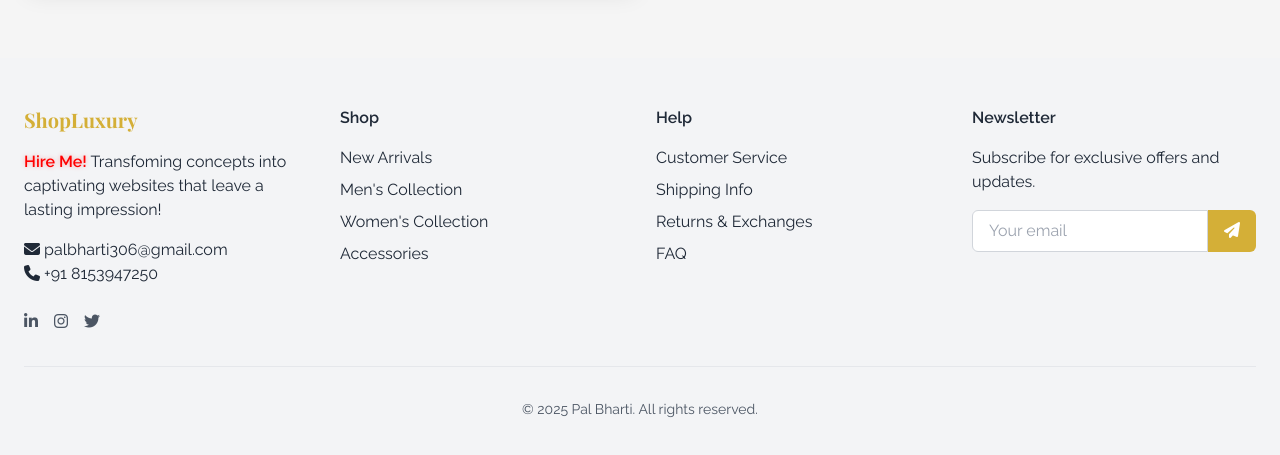
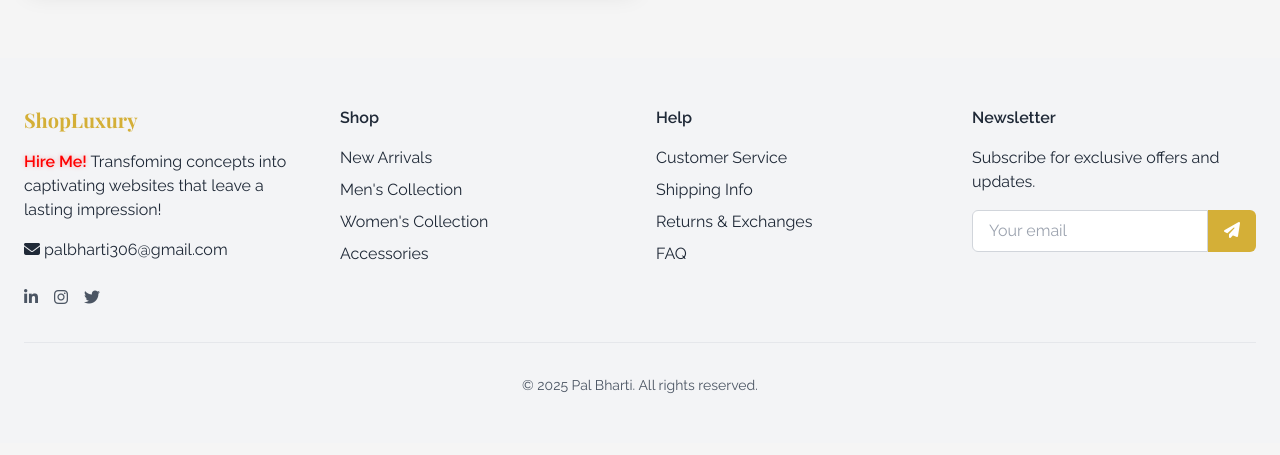
Before and after one commit to bharti1209/ShopLuxury, a plain HTML site: page index.html in a window 1280 px wide. Shown: the part 2326-2781 px from the top of the page. Drawn offline with nearby package versions, Linux system fonts and the light colour scheme.

Commit message:
Update index.html

```diff
--- a/index.html
+++ b/index.html
@@ -193,10 +193,6 @@
                     <div class="contact-item">
                         <i class="fas fa-envelope"></i>
                         <span>palbharti306@gmail.com</span>
-                    </div>
-                    <div class="contact-item">
-                        <i class="fas fa-phone"></i>
-                        <span>+91 8153947250</span>
                     </div><br>
                     <div class="flex space-x-4">
                         <a href="https://www.linkedin.com/in/pal-bharti-726707285/" class="text-gray-600 dark:text-gray-400 hover:text-luxury-gold transition"><i
```
